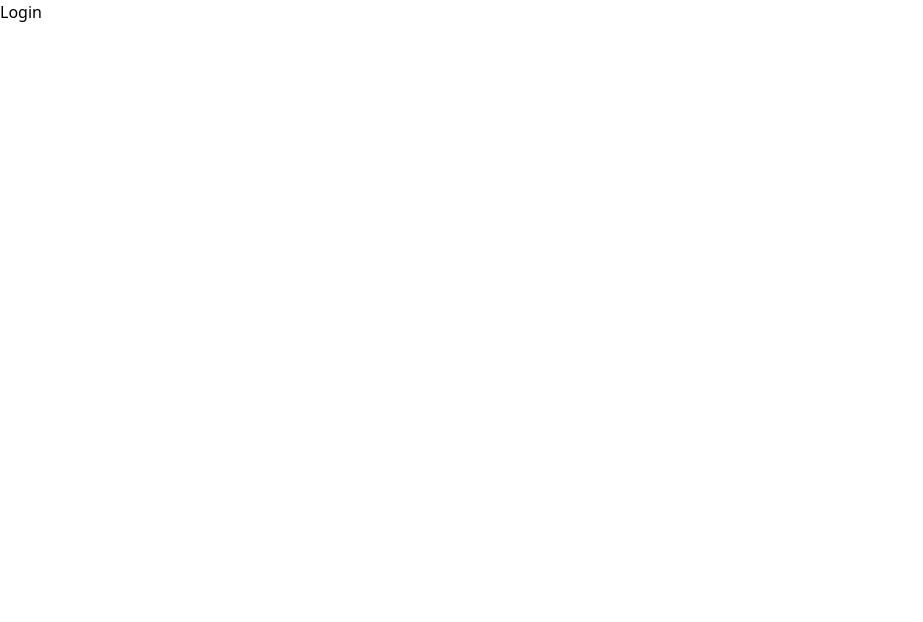
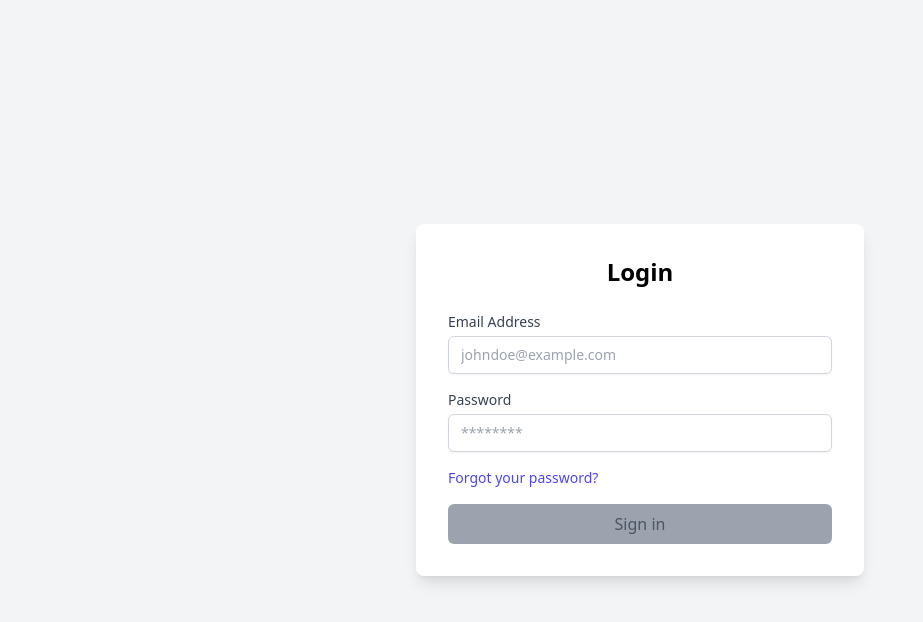
Before and after one commit to kimikoi123/ems-fe, a Next.js app: page /login in a window 1280 px wide. Shown: the top 622 px of the page, without its empty margins (0-923 px from the left). Built offline with nearby package versions, Linux system fonts and the light colour scheme.

Commit message:
feature/login-page: Init login screen

```diff
--- a/src/app/login/page.tsx
+++ b/src/app/login/page.tsx
@@ -1,7 +1,106 @@
-import React from "react";
+"use client";
+
+import React, { useState } from "react";
+import { useRouter } from "next/navigation";
 
 const Login = () => {
-  return <div>Login</div>;
+  const router = useRouter();
+  const [email, setEmail] = useState("");
+  const [password, setPassword] = useState("");
+  const [isEmailValid, setIsEmailValid] = useState(true);
+
+  const handleEmailChange = (e: React.ChangeEvent<HTMLInputElement>) => {
+    const value = e.target.value;
+    setEmail(value);
+
+    const emailRegex = /^[^\s@]+@[^\s@]+\.[^\s@]+$/;
+    setIsEmailValid(emailRegex.test(value));
+  };
+
+  const handlePasswordChange = (e: React.ChangeEvent<HTMLInputElement>) => {
+    setPassword(e.target.value);
+  };
+
+  const handleSubmit = (e: React.FormEvent) => {
+    e.preventDefault();
+
+    if (isEmailValid && password) {
+      //TODO: Implement auth validation
+      router.push("/dashboard");
+    } else {
+      //TODO: Implement password fail styling
+      console.log("Invalid email or password");
+    }
+  };
+
+  return (
+    <div className="min-h-screen flex items-center justify-center bg-gray-100">
+      <div className="bg-white p-8 rounded-lg shadow-lg w-full max-w-md">
+        <h2 className="text-2xl font-bold mb-6 text-center">Login</h2>
+        <form className="space-y-4">
+          <div>
+            <label
+              htmlFor="email"
+              className="block text-sm font-medium text-gray-700"
+            >
+              Email Address
+            </label>
+            <input
+              type="email"
+              id="email"
+              value={email}
+              onChange={handleEmailChange}
+              className={`mt-1 block w-full px-3 py-2 border ${
+                isEmailValid ? "border-gray-300" : "border-red-500"
+              } rounded-md shadow-sm focus:ring-indigo-500 focus:border-indigo-500 sm:text-sm`}
+              placeholder="johndoe@example.com"
+            />
+          </div>
+          <div>
+            <label
+              htmlFor="password"
+              className="block text-sm font-medium text-gray-700"
+            >
+              Password
+            </label>
+            <input
+              type="password"
+              id="password"
+              value={password}
+              onChange={handlePasswordChange}
+              className="mt-1 block w-full px-3 py-2 border border-gray-300 rounded-md shadow-sm focus:ring-indigo-500 focus:border-indigo-500 sm:text-sm"
+              placeholder="********"
+            />
+          </div>
+          <div className="flex items-center justify-between">
+            <div className="text-sm">
+              {/* TODO: Add functionality */}
+              <a
+                href="#"
+                className="font-medium text-indigo-600 hover:text-indigo-500"
+              >
+                Forgot your password?
+              </a>
+            </div>
+          </div>
+          <div>
+            <button
+              type="submit"
+              onClick={handleSubmit}
+              disabled={!email && !password}
+              className={`w-full py-2 px-4 rounded-md focus:outline-none focus:ring-2 focus:ring-offset-2 ${
+                !email || !password
+                  ? "bg-gray-400 text-gray-600 cursor-not-allowed"
+                  : "bg-indigo-600 text-white hover:bg-indigo-700 focus:ring-indigo-500"
+              }`}
+            >
+              Sign in
+            </button>
+          </div>
+        </form>
+      </div>
+    </div>
+  );
 };
 
 export default Login;
```
